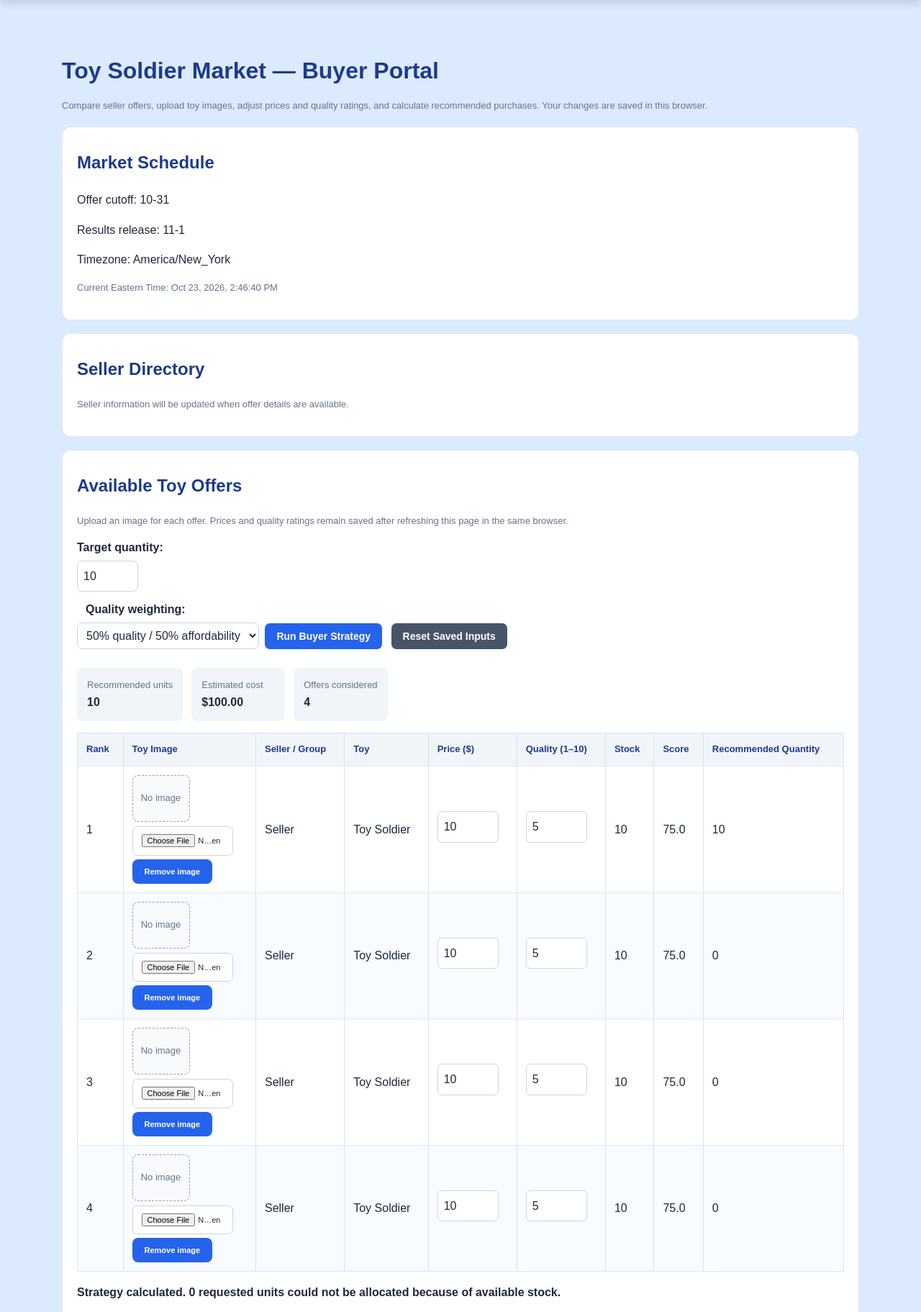
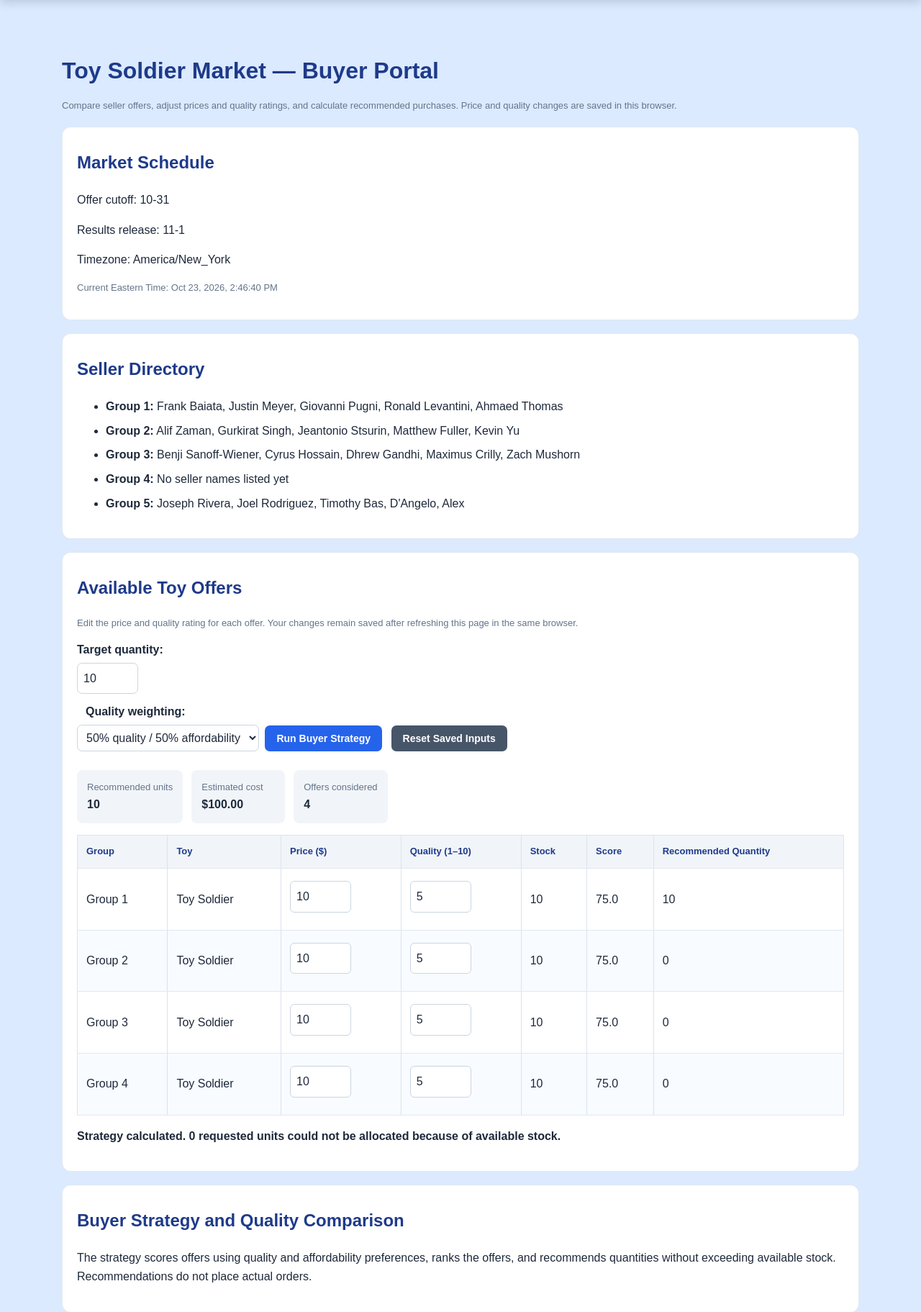
Before and after one commit to shahanggnore-cmyk/toy-soldier-market, a Flask app: page / in a window 1280 px wide. Shown: the part 246-2069 px from the top of the page at 72% size. Run offline with Flask 3, Linux system fonts and the light colour scheme; some libraries are stand-ins or nearby versions.

Commit message:
Update index.html

```diff
--- a/templates/index.html
+++ b/templates/index.html
@@ -21,9 +21,14 @@
 
   .buyer-page h1 { margin-bottom: 8px; }
   .buyer-page h2 { margin-top: 10px; }
+  .buyer-muted { color: #64748b; font-size: 13px; }
+  .buyer-status { margin-top: 12px; font-weight: 600; }
 
-  .buyer-muted { color: #64748b; font-size: 13px; }
-  .buyer-metrics { display: flex; flex-wrap: wrap; gap: 12px; }
+  .buyer-metrics {
+    display: flex;
+    flex-wrap: wrap;
+    gap: 12px;
+  }
 
   .buyer-metric {
     background: #f1f5f9;
@@ -35,7 +40,7 @@
   .buyer-table {
     width: 100%;
     border-collapse: collapse;
-    min-width: 950px;
+    min-width: 750px;
   }
 
   .buyer-table th,
@@ -58,32 +63,6 @@
     border-radius: 6px;
   }
 
-  .buyer-image-box {
-    width: 80px;
-    height: 65px;
-    border: 1px dashed #94a3b8;
-    border-radius: 8px;
-    display: flex;
-    align-items: center;
-    justify-content: center;
-    overflow: hidden;
-    background: #f8fafc;
-    margin-bottom: 6px;
-  }
-
-  .buyer-image-box img {
-    width: 100%;
-    height: 100%;
-    object-fit: contain;
-  }
-
-  .buyer-image-upload {
-    display: block;
-    max-width: 140px;
-    font-size: 11px;
-    margin-bottom: 5px;
-  }
-
   .buyer-button {
     border: 0;
     border-radius: 7px;
@@ -96,9 +75,8 @@
 
   .buyer-button:hover { background: #1d4ed8; }
   .buyer-button.secondary { background: #475569; }
-  .buyer-button.danger { background: #b91c1c; }
 
-  .buyer-status { margin-top: 12px; font-weight: 600; }
+  .seller-list li { margin-bottom: 8px; }
 
   @media (max-width: 700px) {
     .buyer-page { padding: 12px; }
@@ -109,8 +87,8 @@
 <div class="buyer-page">
   <h1>Toy Soldier Market — Buyer Portal</h1>
   <p class="buyer-muted">
-    Compare seller offers, upload toy images, adjust prices and quality ratings,
-    and calculate recommended purchases. Your changes are saved in this browser.
+    Compare seller offers, adjust prices and quality ratings, and calculate
+    recommended purchases. Price and quality changes are saved in this browser.
   </p>
 
   <section class="buyer-panel">
@@ -123,24 +101,35 @@
 
   <section class="buyer-panel">
     <h2>Seller Directory</h2>
-    {% if seller_groups is defined and seller_groups %}
-      {% for group in seller_groups %}
-        <div>
-          <strong>{{ group.name if group.name is defined else group }}</strong>
-        </div>
-      {% endfor %}
-    {% else %}
-      <p class="buyer-muted">
-        Seller information will be updated when offer details are available.
-      </p>
-    {% endif %}
+    <ul class="seller-list">
+      <li>
+        <strong>Group 1:</strong>
+        Frank Baiata, Justin Meyer, Giovanni Pugni, Ronald Levantini, Ahmaed Thomas
+      </li>
+      <li>
+        <strong>Group 2:</strong>
+        Alif Zaman, Gurkirat Singh, Jeantonio Stsurin, Matthew Fuller, Kevin Yu
+      </li>
+      <li>
+        <strong>Group 3:</strong>
+        Benji Sanoff-Wiener, Cyrus Hossain, Dhrew Gandhi, Maximus Crilly, Zach Mushorn
+      </li>
+      <li>
+        <strong>Group 4:</strong>
+        No seller names listed yet
+      </li>
+      <li>
+        <strong>Group 5:</strong>
+        Joseph Rivera, Joel Rodriguez, Timothy Bas, D'Angelo, Alex
+      </li>
+    </ul>
   </section>
 
   <section class="buyer-panel">
     <h2>Available Toy Offers</h2>
     <p class="buyer-muted">
-      Upload an image for each offer. Prices and quality ratings remain saved
-      after refreshing this page in the same browser.
+      Edit the price and quality rating for each offer. Your changes remain
+      saved after refreshing this page in the same browser.
     </p>
 
     <div style="margin-bottom:14px;">
@@ -186,9 +175,7 @@
       <table class="buyer-table" id="buyer-offers-table">
         <thead>
           <tr>
-            <th>Rank</th>
-            <th>Toy Image</th>
-            <th>Seller / Group</th>
+            <th>Group</th>
             <th>Toy</th>
             <th>Price ($)</th>
             <th>Quality (1–10)</th>
@@ -197,27 +184,16 @@
             <th>Recommended Quantity</th>
           </tr>
         </thead>
+
         <tbody id="buyer-offers-body">
           {% if offers is defined and offers %}
             {% for offer in offers %}
               <tr class="buyer-offer-row"
                   data-key="{{ offer.id if offer.id is defined else loop.index0 }}"
                   data-stock="{{ offer.stock if offer.stock is defined else 10 }}">
-                <td class="buyer-rank">—</td>
-                <td>
-                  <div class="buyer-image-box">
-                    <img class="buyer-image-preview" alt="Toy image preview"
-                         style="display:none;">
-                    <span class="buyer-image-placeholder buyer-muted">No image</span>
-                  </div>
-                  <input class="buyer-image-upload" type="file"
-                         accept="image/*" aria-label="Upload toy image">
-                  <button type="button" class="buyer-clear-image"
-                          style="font-size:11px;">Remove image</button>
-                </td>
-                <td class="buyer-seller">
-                  {{ offer.seller if offer.seller is defined else
-                     offer.group if offer.group is defined else "Seller" }}
+                <td class="buyer-group">
+                  {{ offer.group if offer.group is defined else
+                     offer.seller if offer.seller is defined else "Group " ~ loop.index }}
                 </td>
                 <td class="buyer-toy">
                   {{ offer.toy if offer.toy is defined else
@@ -239,24 +215,14 @@
               </tr>
             {% endfor %}
           {% else %}
-            {% for i in range(1, 5) %}
-              <tr class="buyer-offer-row" data-key="demo-{{ i }}" data-stock="10">
-                <td class="buyer-rank">—</td>
-                <td>
-                  <div class="buyer-image-box">
-                    <img class="buyer-image-preview" alt="Toy image preview"
-                         style="display:none;">
-                    <span class="buyer-image-placeholder buyer-muted">No image</span>
-                  </div>
-                  <input class="buyer-image-upload" type="file"
-                         accept="image/*" aria-label="Upload toy image">
-                  <button type="button" class="buyer-clear-image"
-                          style="font-size:11px;">Remove image</button>
-                </td>
-                <td class="buyer-seller">Group {{ i }}</td>
+            {% for i in range(1, 6) %}
+              <tr class="buyer-offer-row"
+                  data-key="demo-{{ i }}" data-stock="10">
+                <td class="buyer-group">Group {{ i }}</td>
                 <td class="buyer-toy">Toy Soldier</td>
                 <td>
-                  <input type="number" class="buyer-price" min="0" step="0.01" value="10">
+                  <input type="number" class="buyer-price" min="0" step="0.01"
+                         value="10">
                 </td>
                 <td>
                   <input type="number" class="buyer-quality" min="1" max="10"
@@ -278,7 +244,7 @@
   <section class="buyer-panel">
     <h2>Buyer Strategy and Quality Comparison</h2>
     <p>
-      The strategy scores each offer using quality and affordability preferences,
+      The strategy scores offers using quality and affordability preferences,
       ranks the offers, and recommends quantities without exceeding available stock.
       Recommendations do not place actual orders.
     </p>
@@ -305,7 +271,7 @@
 (function () {
   "use strict";
 
-  const STORAGE_KEY = "toySoldierBuyerOffersV3";
+  const STORAGE_KEY = "toySoldierBuyerOffersV4";
   const body = document.getElementById("buyer-offers-body");
   const status = document.getElementById("buyer-status");
 
@@ -325,37 +291,20 @@
     }
   }
 
-  function showImage(row, dataUrl) {
-    const image = row.querySelector(".buyer-image-preview");
-    const placeholder = row.querySelector(".buyer-image-placeholder");
-
-    if (dataUrl) {
-      image.src = dataUrl;
-      image.style.display = "block";
-      placeholder.style.display = "none";
-    } else {
-      image.removeAttribute("src");
-      image.style.display = "none";
-      placeholder.style.display = "inline";
-    }
-  }
-
   function saveRow(row) {
     const saved = readSavedData();
     const key = rowKey(row);
-    const previous = saved[key] || {};
 
     saved[key] = {
       price: row.querySelector(".buyer-price").value,
-      quality: row.querySelector(".buyer-quality").value,
-      image: previous.image || ""
+      quality: row.querySelector(".buyer-quality").value
     };
 
     try {
       localStorage.setItem(STORAGE_KEY, JSON.stringify(saved));
       status.textContent = "Your price and quality changes have been saved.";
     } catch (error) {
-      status.textContent = "Could not save. Browser storage may be full.";
+      status.textContent = "Could not save changes in this browser.";
     }
   }
 
@@ -373,44 +322,6 @@
       if (data.quality !== undefined) {
         row.querySelector(".buyer-quality").value = data.quality;
       }
-
-      if (data.image) {
-        showImage(row, data.image);
-      }
-    });
-  }
-
-  function compressImage(file) {
-    return new Promise(function (resolve, reject) {
-      const reader = new FileReader();
-
-      reader.onerror = reject;
-      reader.onload = function () {
-        const image = new Image();
-
-        image.onerror = reject;
-        image.onload = function () {
-          const maxDimension = 350;
-          const scale = Math.min(
-            1,
-            maxDimension / Math.max(image.width, image.height)
-          );
-
-          const canvas = document.createElement("canvas");
-          canvas.width = Math.max(1, Math.round(image.width * scale));
-          canvas.height = Math.max(1, Math.round(image.height * scale));
-
-          canvas.getContext("2d").drawImage(
-            image, 0, 0, canvas.width, canvas.height
-          );
-
-          resolve(canvas.toDataURL("image/jpeg", 0.75));
-        };
-
-        image.src = reader.result;
-      };
-
-      reader.readAsDataURL(file);
     });
   }
 
@@ -421,58 +332,6 @@
     if (event.target.matches(".buyer-price, .buyer-quality")) {
       saveRow(row);
     }
-  });
-
-  body.addEventListener("change", async function (event) {
-    const row = event.target.closest(".buyer-offer-row");
-    if (!row || !event.target.matches(".buyer-image-upload")) return;
-
-    const file = event.target.files && event.target.files[0];
-    if (!file) return;
-
-    if (!file.type.startsWith("image/")) {
-      status.textContent = "Please choose an image file.";
-      event.target.value = "";
-      return;
-    }
-
-    try {
-      status.textContent = "Saving image…";
-      const dataUrl = await compressImage(file);
-      const saved = readSavedData();
-      const key = rowKey(row);
-
-      saved[key] = saved[key] || {};
-      saved[key].price = row.querySelector(".buyer-price").value;
-      saved[key].quality = row.querySelector(".buyer-quality").value;
-      saved[key].image = dataUrl;
-
-      localStorage.setItem(STORAGE_KEY, JSON.stringify(saved));
-      showImage(row, dataUrl);
-      status.textContent = "Image saved in this browser.";
-    } catch (error) {
-      status.textContent =
-        "Image could not be saved. Try a smaller image or clear browser storage.";
-    }
-  });
-
-  body.addEventListener("click", function (event) {
-    if (!event.target.matches(".buyer-clear-image")) return;
-
-    const row = event.target.closest(".buyer-offer-row");
-    const saved = readSavedData();
-    const key = rowKey(row);
-
-    if (saved[key]) {
-      saved[key].image = "";
-      try {
-        localStorage.setItem(STORAGE_KEY, JSON.stringify(saved));
-      } catch (error) {}
-    }
-
-    row.querySelector(".buyer-image-upload").value = "";
-    showImage(row, "");
-    status.textContent = "Image removed.";
   });
 
   function runStrategy() {
@@ -488,7 +347,7 @@
     const offers = rows.map(function (row) {
       return {
         row: row,
-        seller: row.querySelector(".buyer-seller").textContent.trim(),
+        group: row.querySelector(".buyer-group").textContent.trim(),
         price: Number(row.querySelector(".buyer-price").value),
         quality: Number(row.querySelector(".buyer-quality").value),
         stock: Math.max(0, Number(row.dataset.stock) || 0)
@@ -526,11 +385,10 @@
       return b.score - a.score ||
         b.quality - a.quality ||
         a.price - b.price ||
-        a.seller.localeCompare(b.seller);
+        a.group.localeCompare(b.group);
     });
 
     rows.forEach(function (row) {
-      row.querySelector(".buyer-rank").textContent = "—";
       row.querySelector(".buyer-score").textContent = "—";
       row.querySelector(".buyer-quantity").textContent = "0";
     });
@@ -539,10 +397,9 @@
     let totalUnits = 0;
     let totalCost = 0;
 
-    valid.forEach(function (offer, index) {
+    valid.forEach(function (offer) {
       const quantity = Math.min(remaining, offer.stock);
 
-      offer.row.querySelector(".buyer-rank").textContent = index + 1;
       offer.row.querySelector(".buyer-score").textContent =
         offer.score.toFixed(1);
       offer.row.querySelector(".buyer-quantity").textContent = quantity;
@@ -573,7 +430,7 @@
   document.getElementById("reset-buyer-inputs")
     .addEventListener("click", function () {
       if (!confirm(
-        "Reset saved prices, quality ratings, and images in this browser?"
+        "Reset saved prices and quality ratings in this browser?"
       )) {
         return;
       }
```
